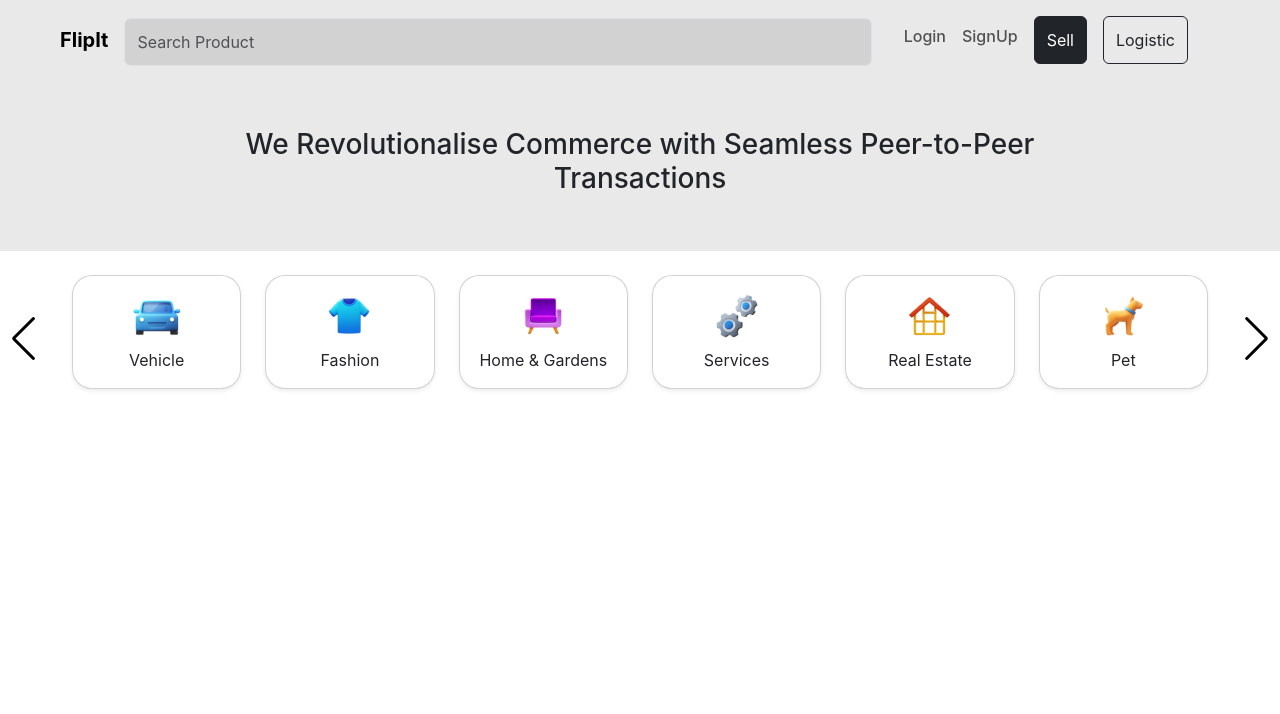
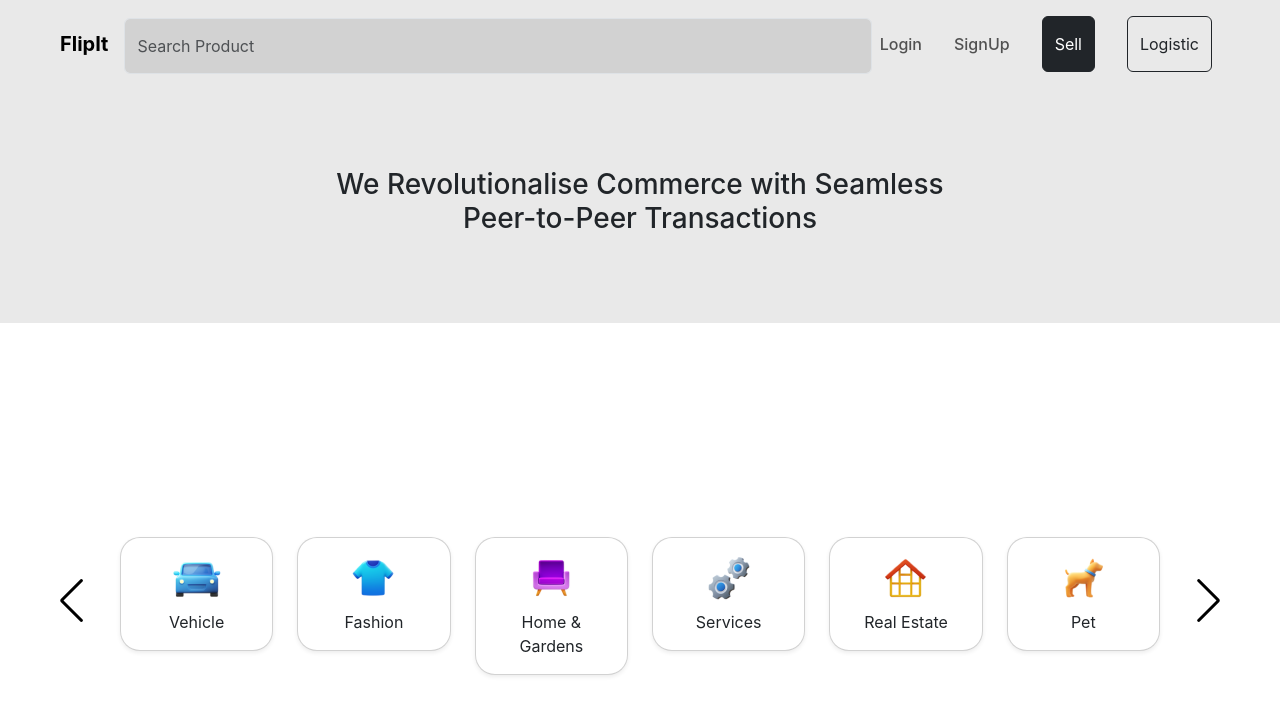
Before and after one commit to pesesu/fliptit-frotend, a React (Create React App) app: page / in a window 1280 px wide. Shown: the top 714 px of the page. Built offline with nearby package versions, Linux system fonts and the light colour scheme.

Commit message:
Fixes to layout

```diff
--- a/src/components/Navbar.jsx
+++ b/src/components/Navbar.jsx
@@ -2,7 +2,7 @@ import React from "react";
 
 const Navbar = () => {
   return (
-    <nav className="navbar navbar-expand-lg">
+    <nav className="navbar navbar-expand-lg py-2">
       <div className="container-fluid mx-md-5">
         <a className="navbar-brand fw-bolder" href="#">
           FlipIt
@@ -18,21 +18,26 @@ const Navbar = () => {
         >
           <span className="navbar-toggler-icon" />
         </button>
-        <div className="collapse navbar-collapse" id="navbarSupportedContent">
+        <div
+          className="d-lg-flex justify-content-between  collapse navbar-collapse"
+          id="navbarSupportedContent"
+        >
           <input
             className="form-control mt-1 navbar-search"
             type="search"
             placeholder="Search Product"
             aria-label="Search"
+            style={{ maxWidth: "1090px" }}
           />
-          <ul className="navbar-nav mx-md-4">
+
+          <ul className="d-lg-flex align-items-lg-center gap-3 navbar-nav ml-2">
             <li className="nav-item">
-              <a className="nav-link  mt-2 fw-medium" href="#">
+              <a className="  nav-link  fw-medium" href="#">
                 Login
               </a>
             </li>
-            <li className="nav-item">
-              <a className="nav-link mt-2 fw-medium" href="#">
+            <li className="nav-item ">
+              <a className="nav-link fw-medium" href="#">
                 SignUp
               </a>
             </li>
--- a/src/index.css
+++ b/src/index.css
@@ -14,11 +14,11 @@ code {
 
 .navbar-search{
   background-color: #D2D2D2;
-  height: 3rem;
+  height: 3.5rem;
 }
 
 .navbar-button{
-  height: 3rem !important;
+  height: 3.5rem !important;
  padding: 8px,16px,8px,16px !important;
 }
 
--- a/src/pages/LandingPage.jsx
+++ b/src/pages/LandingPage.jsx
@@ -14,13 +14,18 @@ const LandingPage = () => {
       <div style={{ background: "#E9E9E9" }}>
         <Navbar />
 
-        <div className=" d-flex justify-content-center font-bold display-3">
-          <h3 className="w-75 p-5 text-center">
+        <div
+          style={{ padding: "80px 0" }}
+          className=" d-flex justify-content-center font-bold display-3"
+        >
+          <h3 style={{ maxWidth: "50%" }} className="text-center">
             We Revolutionalise Commerce with Seamless Peer-to-Peer Transactions
           </h3>
         </div>
       </div>
+      {/* banner Part End  */}
 
+      {/* Product Category */}
       <Swiper
         slidesPerView={1}
         spaceBetween={30}
@@ -28,7 +33,8 @@ const LandingPage = () => {
         navigation={true}
         modules={[Navigation]}
         autoplay={{ delay: 1000 }}
-        className="mySwiper"
+        style={{ padding: "80px 0", marginTop: "110px", marginBottom: "30px" }}
+        className="mySwiper mx-md-5"
       >
         {CardsData.map((card, index) => (
           <SwiperSlide key={card.id}>
@@ -57,6 +63,7 @@ const LandingPage = () => {
           </SwiperSlide>
         ))}
       </Swiper>
+      {/* Product Category End */}
     </div>
   );
 };
```
